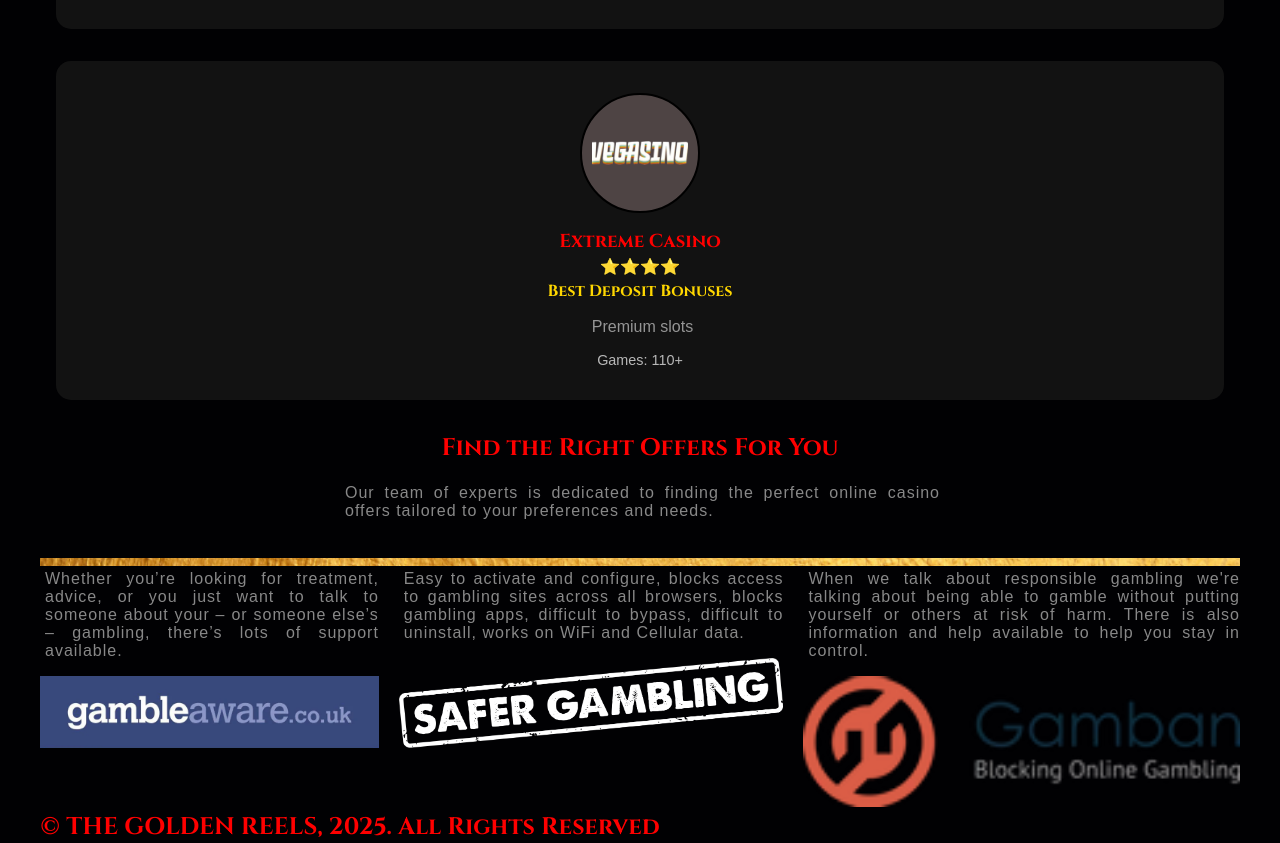
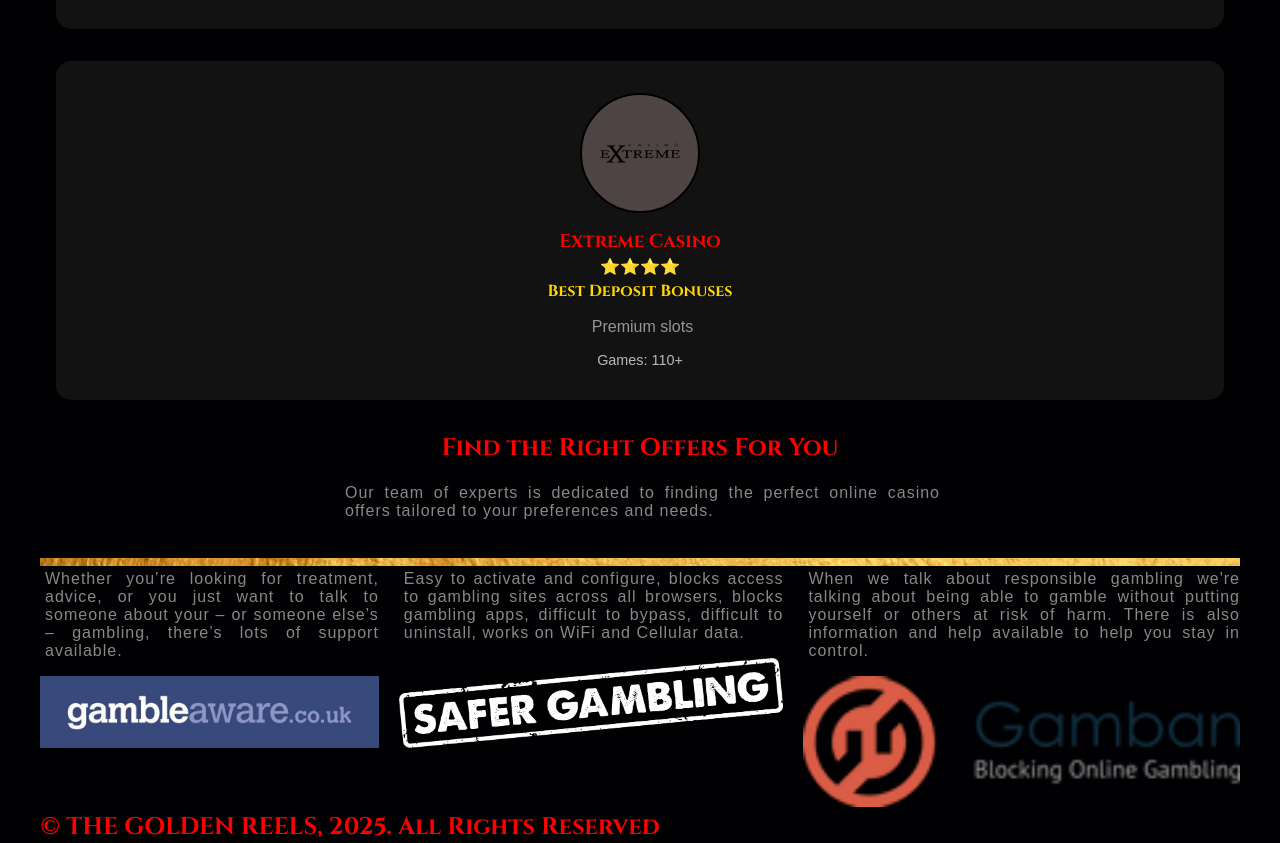
Before and after one commit to RobbyZirup/TheGReels, a plain HTML site: page index.html in a window 1280 px wide. Shown: the part 3929-4772 px from the top of the page. Drawn offline with nearby package versions, Linux system fonts and the light colour scheme.

Commit message:
Update index.html

```diff
--- a/index.html
+++ b/index.html
@@ -586,8 +586,7 @@
               <div class="casino-logo1">
                 <img
                   style="width: 90%"
-                  src="./assets/logo-vegasino-2-2798678433.webp
-"
+                  src="./assets/lg-casino-extreme-logo.webp"
                   alt="Vegasino casino"
                 />
               </div>
```
